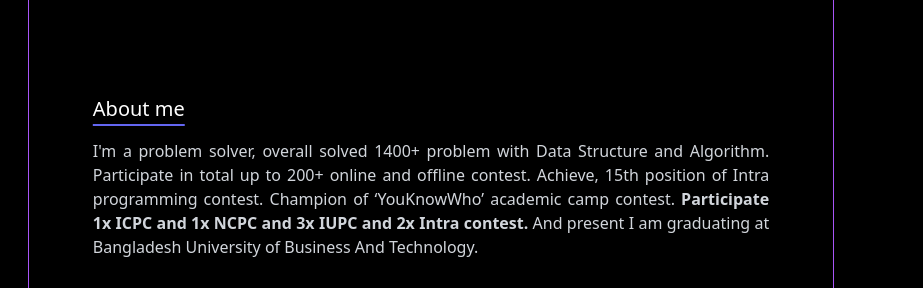
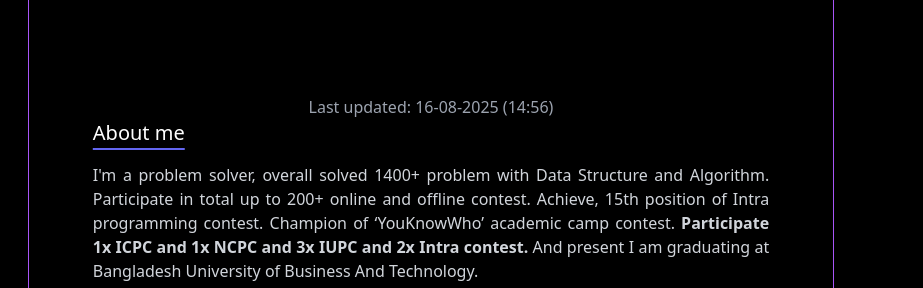
Before and after one commit to Rabbi-hasan0/my-portfolio, a plain HTML site: page index.html in a window 1280 px wide. Shown: the part 124-412 px from the top of the page, 357-1280 px from the left. Drawn offline with nearby package versions, Linux system fonts and the light colour scheme.

Commit message:
updated date

```diff
--- a/index.html
+++ b/index.html
@@ -127,6 +127,7 @@
             <main class="m-8 flex place-content-center">
                 <div class="mt-8">
                     <marquee class="font-semibold text-xl text-purple-400 font-stretch-extra-expanded italic opacity-70"> Welcome to my portfolio</marquee>
+                    <p class="text-gray-400 text-center">Last updated: 16-08-2025 (14:56)</p>
                     <p class="text-xl w-24 rounded-e-xl underline text-warp underline-offset-8 decoration-2 decoration-indigo-500 hover:cursor-pointer hover:-translate-x-1 hover:scale-110 hover:text-purple-600 transition duration-300 delay-50">About me</p>
                     <article class="text-gray-300 mt-4 text-justify hover:cursor-pointer md:w-full">
                         I'm a problem solver, overall solved 1400+ problem with Data Structure and Algorithm. Participate in total
```
